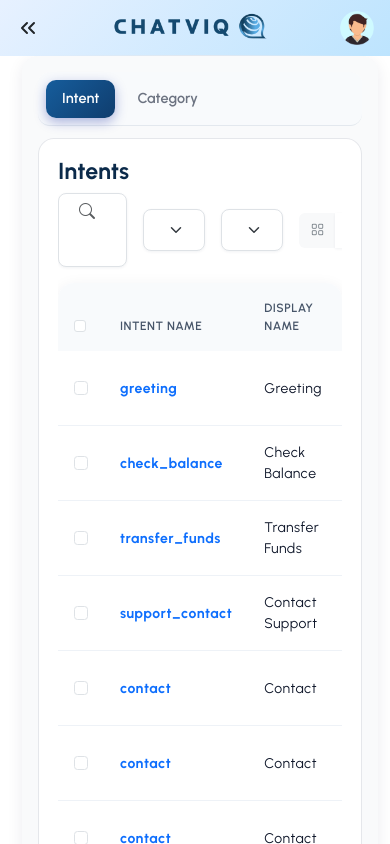
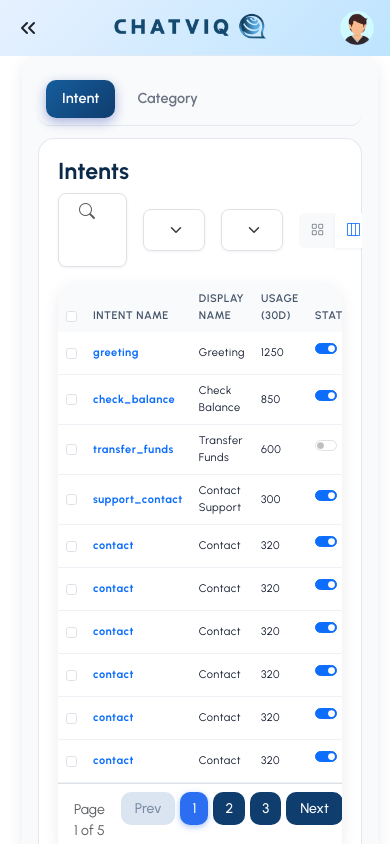
Before and after one commit to YounderBots/ChatBot-Frontend, a React (Vite) app: page /Intents in a window 390 px wide. Shown: the top 844 px of the page. Built offline with nearby package versions, Linux system fonts and the light colour scheme.

Commit message:
fixing scroll

```diff
--- a/src/pages/IntentManager/Intent tab/CategoryContainer.jsx
+++ b/src/pages/IntentManager/Intent tab/CategoryContainer.jsx
@@ -12,6 +12,24 @@ const CategoryAPI = {
       name: "Authentication",
       description: "Login, signup, OTP flows",
       lastModified: "2026-01-15"
+    },
+    {
+      id: 2,
+      name: "Payments",
+      description: "UPI, cards, wallets",
+      lastModified: "2026-01-10"
+    },
+    {
+      id: 2,
+      name: "Payments",
+      description: "UPI, cards, wallets",
+      lastModified: "2026-01-10"
+    },
+    {
+      id: 2,
+      name: "Payments",
+      description: "UPI, cards, wallets",
+      lastModified: "2026-01-10"
     },
     {
       id: 2,
@@ -120,7 +138,7 @@ const CategoryContainer = () => {
   /* ================= UI ================= */
 
   return (
-    <div className="p-4 h-100 d-flex flex-column gap-4 bg-light">
+    <div className="p-4 h-100 d-flex flex-column gap-4 ">
       {/* Header */}
       <div className="d-flex justify-content-between align-items-center">
         <h1 className="fw-bold mb-0">Categories</h1>
--- a/src/pages/IntentManager/Intent tab/IntentContainer.jsx
+++ b/src/pages/IntentManager/Intent tab/IntentContainer.jsx
@@ -89,7 +89,8 @@ const IntentContainer = () => {
   /* ------------------ UI ------------------ */
 
   return (
-    <div className=" h-100 d-flex flex-column gap-3 overflow-auto">
+    <div className="h-100 d-flex flex-column gap-3">
+
       {/* Header */}
       <div className="d-flex justify-content-between align-items-center flex-wrap gap-2">
         <h3 className="fw-bold text-cvq-blue-900 mb-0">Intents</h3>
@@ -200,6 +201,7 @@ const IntentContainer = () => {
       </div>
 
       {/* Content */}
+      <div className="bg-white rounded-4 shadow flex-grow-1 overflow-auto">
   {viewMode === 'table' ? (
     <IntentTable
       intents={intents}
@@ -220,6 +222,8 @@ const IntentContainer = () => {
       onDelete={handleDelete}
     />
   )}
+</div>
+
 
       {/* Delete Modal */}
       {showDeleteModal && (
--- a/src/pages/IntentManager/Theme.css
+++ b/src/pages/IntentManager/Theme.css
@@ -311,3 +311,52 @@
     padding: 0 16px;
     border-radius: 8px;
 }
+
+/* ================= INTENT TABLE RESPONSIVE ================= */
+
+/* Tablet */
+@media (max-width: 1024px) {
+  .col-phrases,
+  .col-responses {
+    display: none;
+  }
+
+  .table th,
+  .table td {
+    padding: 12px !important;
+    font-size: 13px;
+  }
+}
+
+/* Mobile */
+@media (max-width: 768px) {
+  .col-category,
+  .col-confidence,
+  .col-lastModified {
+    display: none;
+  }
+
+  .table th,
+  .table td {
+    padding: 10px !important;
+    font-size: 12px;
+  }
+
+  .custom-pagination {
+    flex-direction: column;
+    gap: 8px;
+  }
+}
+
+/* Small mobile */
+@media (max-width: 480px) {
+  .table th,
+  .table td {
+    padding: 8px !important;
+    font-size: 11px;
+  }
+
+  td:last-child .d-flex {
+    gap: 10px !important;
+  }
+}
--- a/src/pages/IntentManager/components/IntentTable/IntentTable.jsx
+++ b/src/pages/IntentManager/components/IntentTable/IntentTable.jsx
@@ -1,49 +1,58 @@
-import React, { useState,useEffect, useMemo } from 'react';
-import { Edit2, Trash2, Copy } from "lucide-react";
+import React, { useState, useEffect, useMemo } from 'react'
+import { Edit2, Trash2, Copy } from "lucide-react"
 
-const ITEMS_PER_PAGE = 10;
+const ITEMS_PER_PAGE = 10
+const PAGE_WINDOW = 3
 
-const IntentTable = ({ intents, selectedIds,onToggleAll,onToggleOne,onEdit, onDelete, onDuplicate }) => {
-    const [currentPage, setCurrentPage] = useState(1);
-    useEffect(() => {setCurrentPage(1);}, [intents.length]);
-    const totalPages = Math.max(1, Math.ceil(intents.length / ITEMS_PER_PAGE));
+const IntentTable = ({
+  intents,
+  selectedIds,
+  onToggleAll,
+  onToggleOne,
+  onEdit,
+  onDelete,
+  onDuplicate
+}) => {
+  const [currentPage, setCurrentPage] = useState(1)
+
+  useEffect(() => {
+    setCurrentPage(1)
+  }, [intents.length])
+
+  const totalPages = Math.max(1, Math.ceil(intents.length / ITEMS_PER_PAGE))
 
   const paginatedIntents = useMemo(() => {
-        const startIndex = (currentPage - 1) * ITEMS_PER_PAGE;
-        return intents.slice(startIndex, startIndex + ITEMS_PER_PAGE);
-    }, [intents, currentPage]);
+    const startIndex = (currentPage - 1) * ITEMS_PER_PAGE
+    return intents.slice(startIndex, startIndex + ITEMS_PER_PAGE)
+  }, [intents, currentPage])
 
   const handlePageChange = (page) => {
     if (page >= 1 && page <= totalPages) {
-            setCurrentPage(page);
+      setCurrentPage(page)
     }
-    };
-
-const PAGE_WINDOW = 3;
+  }
 
   const getPageNumbers = () => {
-    let start = Math.max(1, currentPage - 1);
-    let end = start + PAGE_WINDOW - 1;
+    let start = Math.max(1, currentPage - 1)
+    let end = start + PAGE_WINDOW - 1
 
-    // Adjust if end exceeds totalPages
     if (end > totalPages) {
-        end = totalPages;
-        start = Math.max(1, end - PAGE_WINDOW + 1);
+      end = totalPages
+      start = Math.max(1, end - PAGE_WINDOW + 1)
     }
 
-    return Array.from({ length: end - start + 1 }, (_, i) => start + i);
-};
-
-
+    return Array.from({ length: end - start + 1 }, (_, i) => start + i)
+  }
 
   return (
-        <div className="bg-white rounded-4 shadow">
+    <div className="bg-white rounded-4 shadow d-flex flex-column h-100">
 
-            <div className="table-responsive overflow-hidden rounded-top-4">
+      {/* TABLE */}
+      <div className="table-responsive flex-grow-1">
         <table className="table table-hover mb-0">
-                    <thead className="table-light sticky-top intent-table">
+          <thead className="table-light sticky-top">
             <tr>
-                            <th style={{ width: '40px' }}>
+              <th style={{ width: 40 }}>
                 <input
                   type="checkbox"
                   className="form-check-input"
@@ -51,16 +60,20 @@ const getPageNumbers = () => {
                   onChange={onToggleAll}
                 />
               </th>
+
               <th>Intent Name</th>
               <th>Display Name</th>
-                            <th>Category</th>
-                            <th>Phrases</th>
-                            <th>Responses</th>
+
+              <th className="col-category">Category</th>
+              <th className="col-phrases">Phrases</th>
+              <th className="col-responses">Responses</th>
+
               <th>Usage (30d)</th>
-                            <th>Confidence</th>
+              <th className="col-confidence">Confidence</th>
               <th>Status</th>
-                            <th>Last Modified</th>
-                            <th>Actions</th>
+              <th className="col-lastModified">Last Modified</th>
+
+              <th className="text-end">Actions</th>
             </tr>
           </thead>
 
@@ -68,7 +81,8 @@ const getPageNumbers = () => {
             {paginatedIntents.map(intent => (
               <tr key={intent.id}>
                 <td>
-                                    <input type="checkbox"
+                  <input
+                    type="checkbox"
                     className="form-check-input"
                     checked={selectedIds.includes(intent.id)}
                     onChange={() => onToggleOne(intent.id)}
@@ -84,29 +98,29 @@ const getPageNumbers = () => {
 
                 <td>{intent.displayName}</td>
 
-                                <td>
+                <td className="col-category">
                   <span className="badge badge-category">
                     {intent.category}
                   </span>
                 </td>
 
-                                <td>{intent.trainingPhrases}</td>
-                                <td>{intent.responses}</td>
+                <td className="col-phrases">{intent.trainingPhrases}</td>
+                <td className="col-responses">{intent.responses}</td>
+
                 <td>{intent.usage}</td>
-                                <td>{intent.confidence}%</td>
+                <td className="col-confidence">{intent.confidence}%</td>
 
                 <td>
                   <div
                     className="form-check form-switch"
-                                        onClick={(e) => e.stopPropagation()}
+                    onClick={e => e.stopPropagation()}
                   >
                     <input
                       className="form-check-input"
                       type="checkbox"
                       role="switch"
                       checked={intent.status === 'Active'}
-                                            onChange={() => {}}
-                                            style={{ cursor: 'pointer' }}
+                      readOnly
                     />
                     <label className="form-check-label small ms-1 text-secondary">
                       {intent.status}
@@ -114,61 +128,42 @@ const getPageNumbers = () => {
                   </div>
                 </td>
 
-                                <td>{intent.lastModified}</td>
+                <td className="col-lastModified">{intent.lastModified}</td>
 
-                                <td>
-                                    <div className="d-flex gap-4">
+                <td className="text-end">
+                  <div className="d-flex gap-3 justify-content-end">
                     <Edit2
                       size={16}
                       className="cursorPointer"
                       onClick={() => onEdit(intent)}
                     />
-                                        {/* <button
-                                            className="btn btn-sm btn-secondary"
-                                            onClick={() => onEdit(intent)}
-                                        >
-                                            <i className="bi bi-pencil" />
-                                        </button> */}
                     <Copy
                       size={16}
                       className="cursorPointer"
                       onClick={() => onDuplicate?.(intent)}
                     />
-                                        {/* <button
-                                            className="btn btn-sm btn-secondary"
-                                            onClick={() => onDuplicate?.(intent)}
-                                        >
-                                            <i className="bi bi-copy" />
-                                        </button> */}
                     <Trash2
                       size={16}
                       className="cursorPointer text-danger"
                       onClick={() => onDelete(intent)}
                     />
-                                        {/* <button
-                                            className="btn btn-sm btn-secondary"
-                                            onClick={() => onDelete(intent)}
-                                        >
-                                            <i className="bi bi-trash" />
-                                        </button> */}
                   </div>
                 </td>
               </tr>
             ))}
 
-                        {paginatedIntents.length === 0 && intents.length === 0 && (
+            {intents.length === 0 && (
               <tr>
-                                <td colSpan="11" className="text-center py-4 text-muted">
+                <td colSpan={11} className="text-center py-4 text-muted">
                   No intents found
                 </td>
               </tr>
             )}
-
           </tbody>
         </table>
       </div>
 
-            {/* Pagination */}
+      {/* PAGINATION */}
       {totalPages > 1 && (
         <div className="d-flex justify-content-between align-items-center px-3 py-2 border-top">
           <small className="text-muted">
@@ -177,8 +172,6 @@ const getPageNumbers = () => {
 
           <nav className="custom-pagination">
             <ul className="pagination pagination-sm mb-0 align-items-center">
-
-                            {/* Prev */}
               <li className={`page-item ${currentPage === 1 ? 'disabled' : ''}`}>
                 <button
                   className="page-link pill prev"
@@ -188,7 +181,6 @@ const getPageNumbers = () => {
                 </button>
               </li>
 
-                            {/* Page Numbers */}
               {getPageNumbers().map(page => (
                 <li
                   key={page}
@@ -203,7 +195,6 @@ const getPageNumbers = () => {
                 </li>
               ))}
 
-                            {/* Next */}
               <li className={`page-item ${currentPage === totalPages ? 'disabled' : ''}`}>
                 <button
                   className="page-link pill next"
@@ -212,15 +203,12 @@ const getPageNumbers = () => {
                   Next
                 </button>
               </li>
-
             </ul>
           </nav>
-
-
         </div>
       )}
     </div>
-    );
-};
+  )
+}
 
-export default IntentTable;
+export default IntentTable
```
Lines whose indentation alone changed are shown as unchanged.
